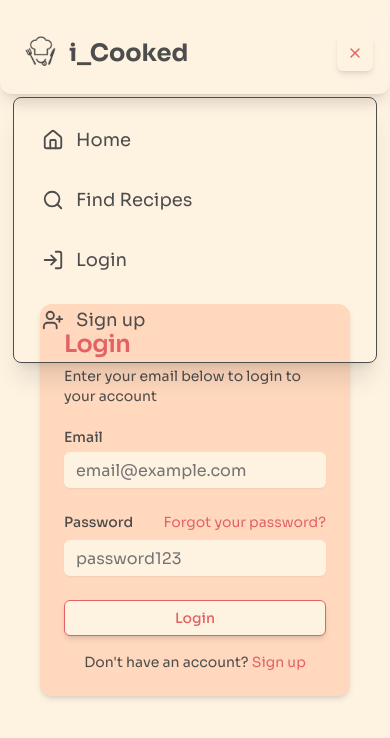
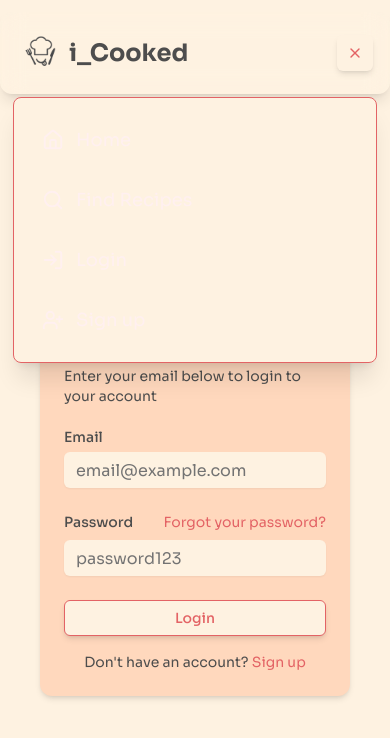
Before and after one commit to abdiel-vega/i_Cooked, a Next.js app: page /auth/login in a window 390 px wide. Both pictures are taken after a click on the button "Toggle menu". Shown: the top 738 px of the page. Built offline with nearby package versions, Linux system fonts and the light colour scheme; no server answers.

Commit message:
mobile view changes

```diff
--- a/components/navbar.tsx
+++ b/components/navbar.tsx
@@ -31,7 +31,7 @@ export default function Navbar() {
   );
 
   const MobileNavLink = ({ href, children, onClick }: { href: string, children: React.ReactNode, onClick?: () => void }) => (
-    <Link href={href} onClick={onClick} className="flex items-center gap-3 p-3 rounded-md hover:bg-muted text-foreground text-lg">
+    <Link href={href} onClick={onClick} className="flex items-center gap-3 p-3 rounded-md hover:bg-accent text-accent-foreground text-lg">
       {children}
     </Link>
   );
@@ -94,7 +94,7 @@ export default function Navbar() {
 
         {/* mobile menu */}
         {isMobileMenuOpen && (
-          <div className="md:hidden absolute top-full left-0 right-0 mx-3 mt-1 bg-background/95 backdrop-blur-sm border border-muted-foreground/20 rounded-lg shadow-xl p-4 space-y-2">
+          <div className="md:hidden absolute top-full left-0 right-0 mx-3 mt-1 bg-background border border-accent rounded-lg shadow-xl p-4 space-y-2">
             <MobileNavLink href="/" onClick={toggleMobileMenu}>
               <Home size={22} /> Home
             </MobileNavLink>
```
